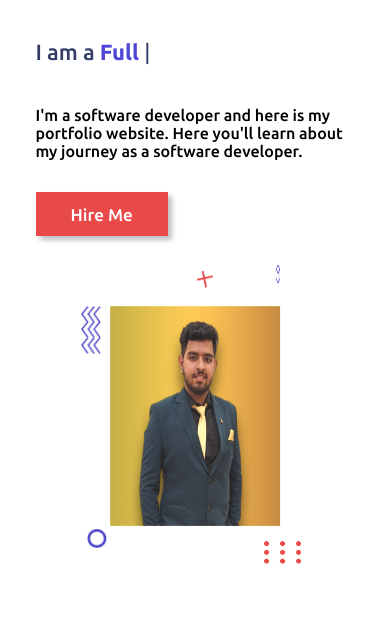
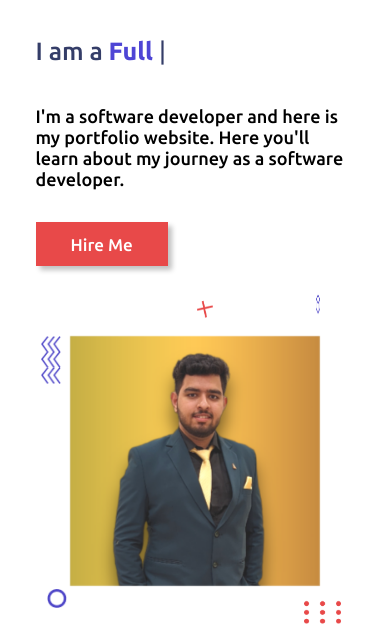
Before and after one commit to kunal1632/personal_portfolio, a plain HTML site: page index.html in a window 390 px wide. Shown: the part 136-762 px from the top of the page. Drawn offline with nearby package versions, Linux system fonts and the light colour scheme.

Commit message:
responsive fix

```diff
--- a/style.css
+++ b/style.css
@@ -109,7 +109,7 @@ a {
 }
 
 .hero-section-heading {
-  font-size: 35px;
+  font-size: 40px;
   font-weight: 500;
   color: #343d68;
 }
@@ -120,7 +120,7 @@ a {
 }
 
 .hero-section-sub-heading {
-  font-size: 45px;
+  font-size: 33px;
   line-height: 45px;
 }
 
@@ -128,6 +128,7 @@ a {
   margin-top: 1rem;
   width: 70%;
   font-weight: 500;
+  font-size: 18px;
 }
 
 .btn-pink {
@@ -729,12 +730,13 @@ footer {
   }
 
   .hero-section-sub-heading {
-    font-size: 22px;
+    font-size: 25px;
   }
 
   .hero-section-desc {
     margin-top: 0rem;
     width: 100%;
+    font-size: 18px;
   }
 
   .btn-pink {
@@ -757,8 +759,8 @@ footer {
     margin-top: 30px;
   }
   .user-image img {
-    width: 170px;
-    height: 220px;
+    width: 250px;
+    height: 250px;
     padding: 1.5rem;
   }
 
@@ -812,6 +814,9 @@ footer {
   }
 
   #project4 {
+    margin-left: 0;
+  }
+  #project6 {
     margin-left: 0;
   }
 
```
